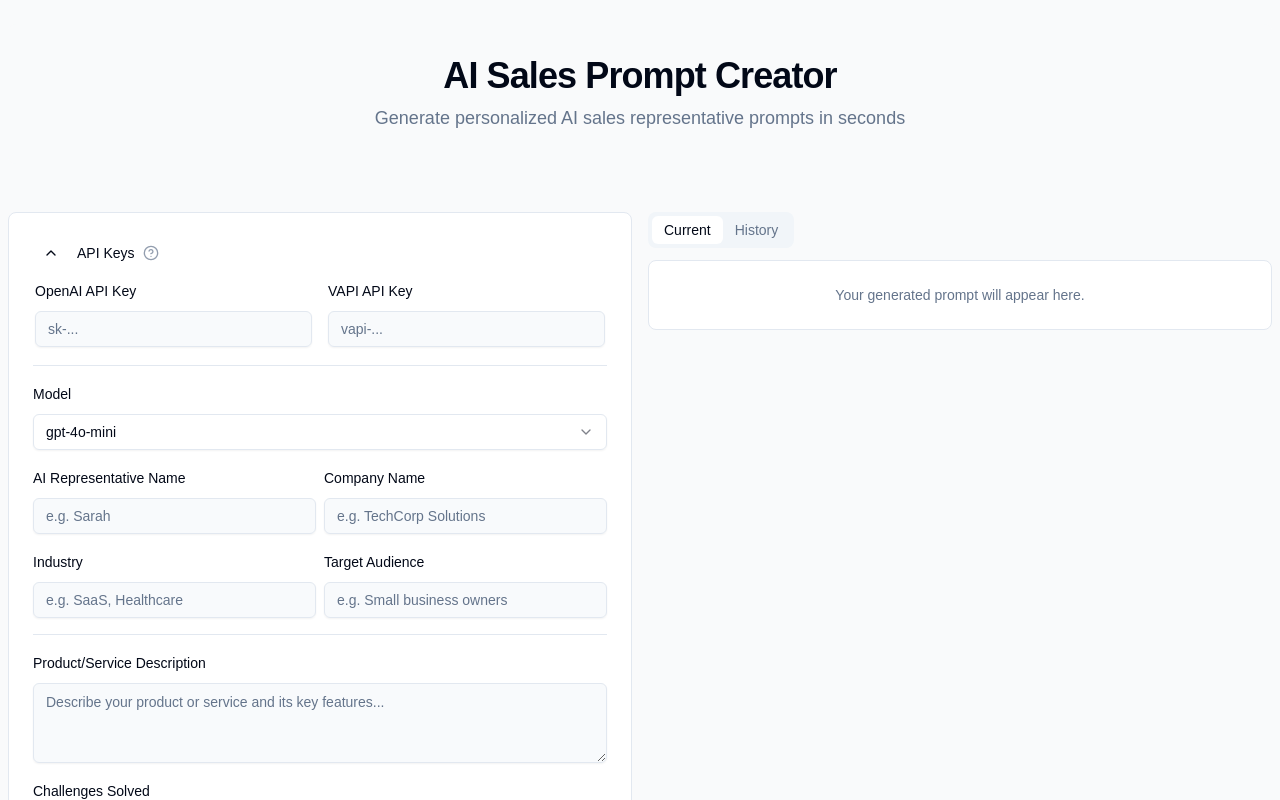
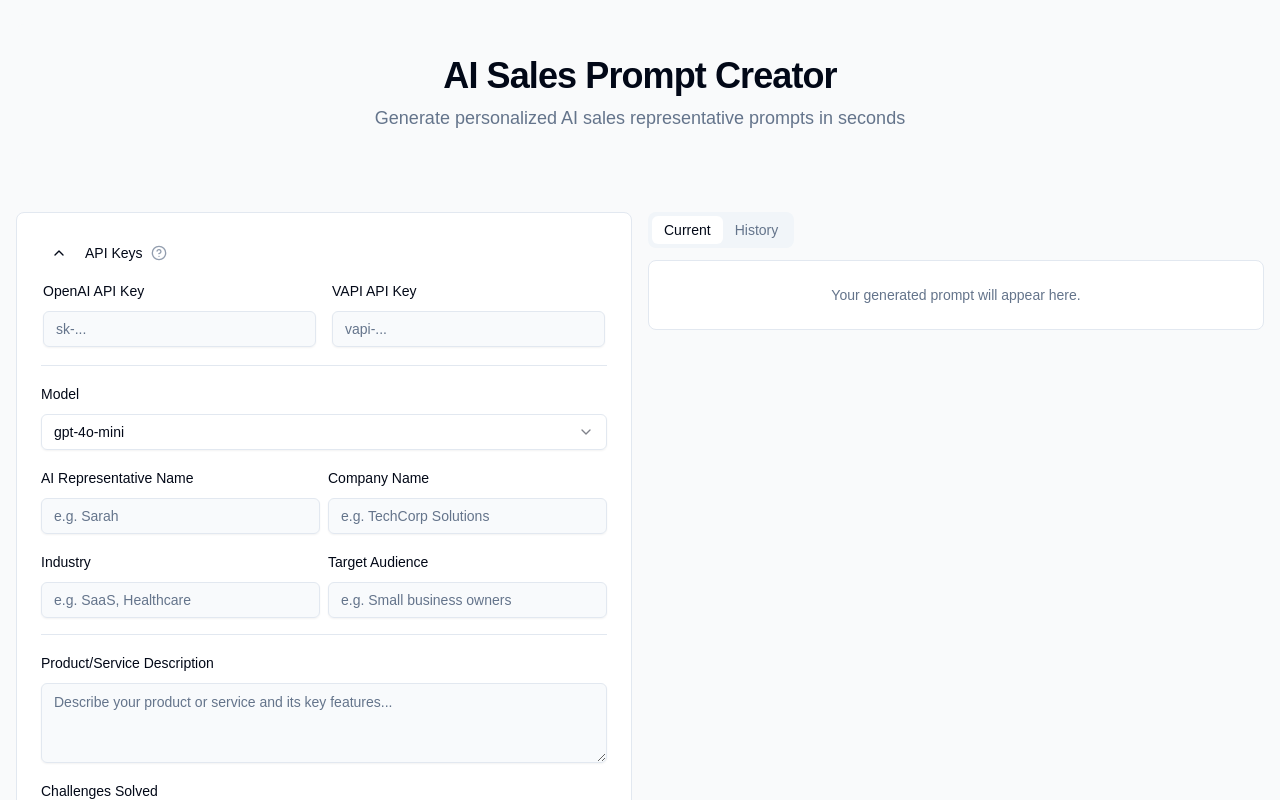
Before and after one commit to gurinder1996/sales-prompt-creator, a Next.js app: page / in a window 1280 px wide. Shown: the top 800 px of the page. Built offline with nearby package versions, Linux system fonts and the light colour scheme.

Commit message:
Revert "Halve horizontal padding around main page container"
This reverts commit 71d34b378883f02a28f2a8bf9e09c318b21e668a.

```diff
--- a/app/page.tsx
+++ b/app/page.tsx
@@ -3,7 +3,7 @@ import { PromptContainer } from "@/components/prompt-container"
 export default function Home() {
   return (
     <div className="min-h-screen bg-gray-50">
-      <main className="container mx-auto px-2 py-6 max-w-7xl">
+      <main className="container mx-auto px-4 py-6 max-w-7xl">
         <div className="space-y-2 text-center mb-12 bg-gray-50 p-8 rounded-lg">
           <h1 className="text-4xl font-bold tracking-tight">AI Sales Prompt Creator</h1>
           <p className="text-muted-foreground text-lg">
```
